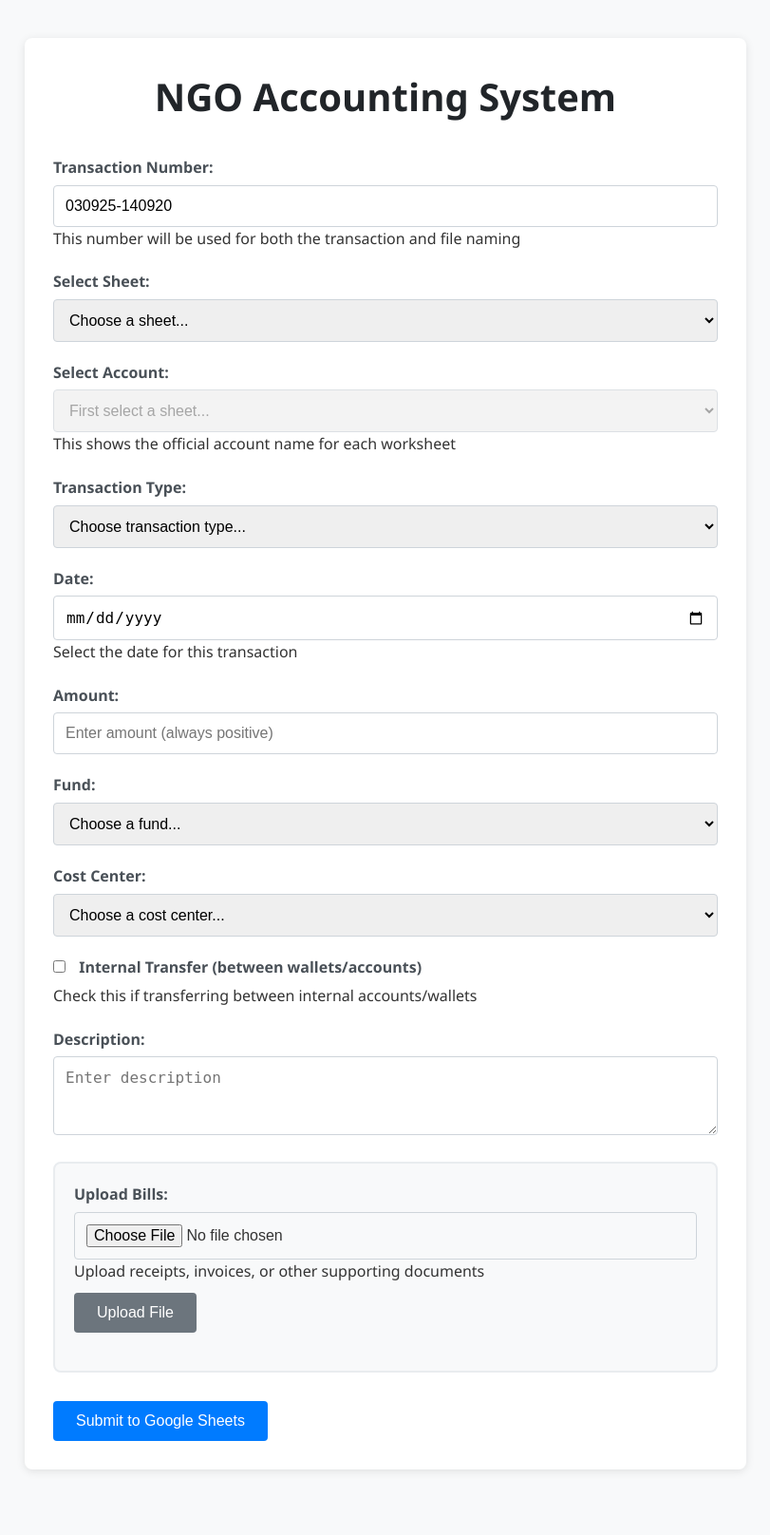
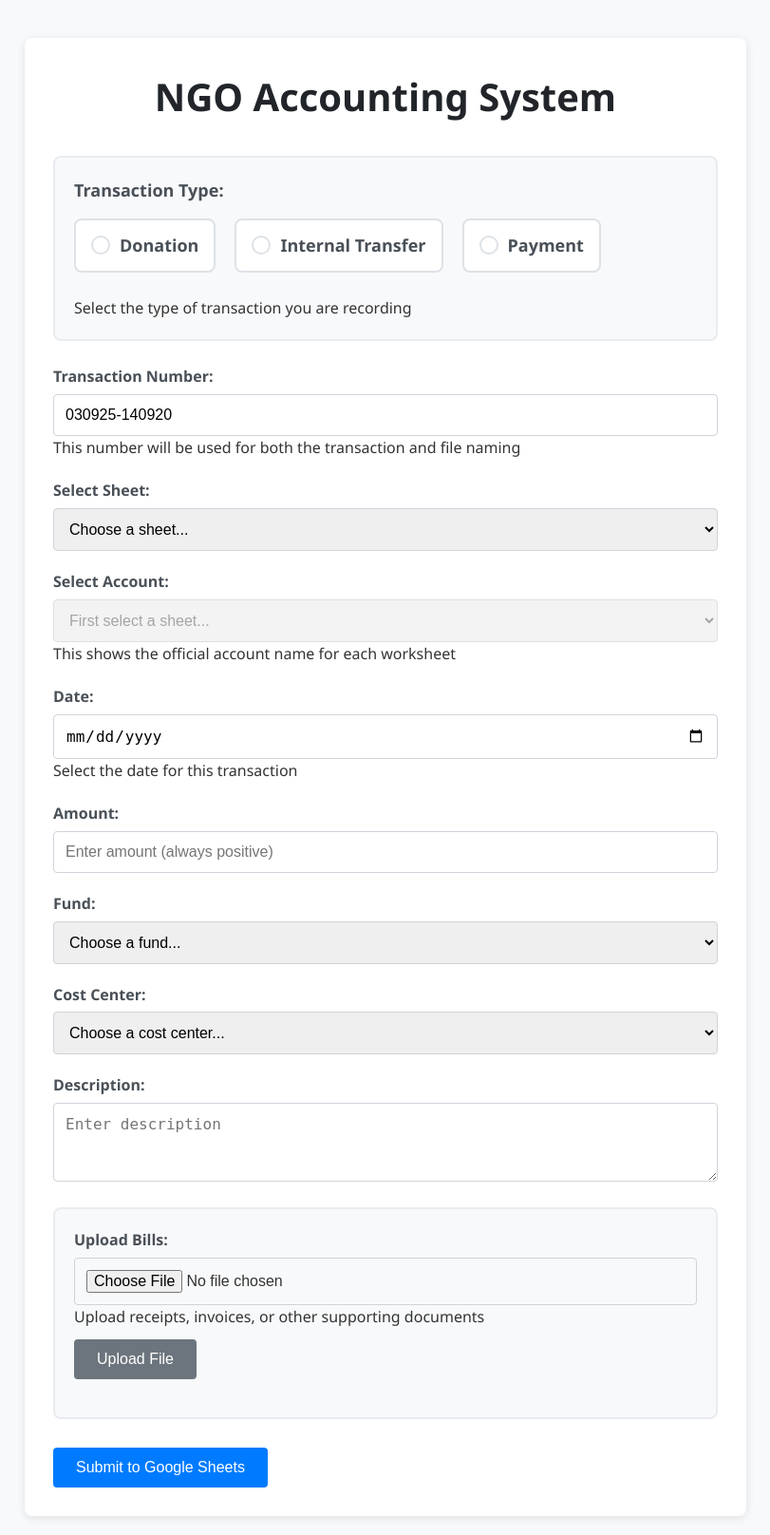
Before and after one commit to govinda-lienart/Sailor-Sheet, a Flask app: page / in a window 1280 px wide. Shown: the whole page at 95% size, without its empty margins (234-1045 px from the left). Before the commit the page ends 1549 px from the top, so only its background shows below. Run offline with Flask 3, Linux system fonts and the light colour scheme; data that the repository does not hold is empty.

Commit message:
Working app v13.2 Radio Buttons

```diff
--- a/app.py
+++ b/app.py
@@ -1,4 +1,6 @@
 # =============================================================================
+# Created: 2025-09-03 16:09:02
+# Status: ✅ WORKING - Ready for GitHub commit
 # Created: 2025-09-03 15:20:50
 # Status: ✅ WORKING - Ready for GitHub commit
 # Created: 2025-09-03 11:28:57
--- a/config.py
+++ b/config.py
@@ -1,4 +1,6 @@
 # =============================================================================
+# Created: 2025-09-03 16:09:02
+# Status: ✅ WORKING - Ready for GitHub commit
 # Created: 2025-09-03 15:20:50
 # Status: ✅ WORKING - Ready for GitHub commit
 # Created: 2025-09-03 11:28:57
--- a/file_upload_manager.py
+++ b/file_upload_manager.py
@@ -1,4 +1,6 @@
 # =============================================================================
+# Created: 2025-09-03 16:09:02
+# Status: ✅ WORKING - Ready for GitHub commit
 # Created: 2025-09-03 15:20:50
 # Status: ✅ WORKING - Ready for GitHub commit
 # Created: 2025-09-02 21:17:10
--- a/sheets_manager.py
+++ b/sheets_manager.py
@@ -1,4 +1,6 @@
 # =============================================================================
+# Created: 2025-09-03 16:09:02
+# Status: ✅ WORKING - Ready for GitHub commit
 # Created: 2025-09-03 15:20:50
 # Status: ✅ WORKING - Ready for GitHub commit
 # Created: 2025-09-03 11:28:57
--- a/static/css/style.css
+++ b/static/css/style.css
@@ -97,6 +97,113 @@
     text-align: center;
     font-size: 2.5rem;
     margin-bottom: 30px;
+}
+
+/* Simple Loading Text */
+.loading-container {
+    position: fixed;
+    top: 0;
+    left: 0;
+    width: 100%;
+    height: 100%;
+    background: linear-gradient(135deg, #667eea 0%, #764ba2 100%);
+    display: flex;
+    justify-content: center;
+    align-items: center;
+    z-index: 9999;
+    transition: opacity 0.3s ease;
+}
+
+.simple-loading {
+    text-align: center;
+}
+
+.loading-text {
+    color: #fff;
+    font-size: 24px;
+    font-weight: 600;
+    text-shadow: 0 2px 4px rgba(0,0,0,0.3);
+    font-family: 'Arial', sans-serif;
+    letter-spacing: 1px;
+}
+
+
+
+/* Transaction Type Radio Buttons */
+.transaction-type-group {
+    background-color: #f8f9fa;
+    padding: 20px;
+    border-radius: 8px;
+    border: 2px solid #e9ecef;
+    margin-bottom: 25px;
+}
+
+.transaction-type-group label {
+    font-weight: 700;
+    color: #495057;
+    margin-bottom: 15px;
+    font-size: 18px;
+}
+
+.radio-group {
+    display: flex;
+    gap: 20px;
+    margin-bottom: 10px;
+}
+
+.radio-option {
+    display: flex;
+    align-items: center;
+    cursor: pointer;
+    padding: 12px 16px;
+    background: #fff;
+    border: 2px solid #dee2e6;
+    border-radius: 8px;
+    transition: all 0.3s ease;
+    min-width: 140px;
+    justify-content: center;
+}
+
+.radio-option:hover {
+    border-color: #007bff;
+    background-color: #f8f9ff;
+}
+
+.radio-option input[type="radio"] {
+    display: none;
+}
+
+.radio-option input[type="radio"]:checked + .radio-custom {
+    background-color: #007bff;
+    border-color: #007bff;
+}
+
+.radio-option input[type="radio"]:checked + .radio-custom::after {
+    content: '';
+    position: absolute;
+    top: 50%;
+    left: 50%;
+    transform: translate(-50%, -50%);
+    width: 8px;
+    height: 8px;
+    background: #fff;
+    border-radius: 50%;
+}
+
+.radio-custom {
+    width: 20px;
+    height: 20px;
+    border: 2px solid #dee2e6;
+    border-radius: 50%;
+    margin-right: 10px;
+    position: relative;
+    transition: all 0.3s ease;
+}
+
+.radio-option:has(input[type="radio"]:checked) {
+    border-color: #007bff;
+    background-color: #f8f9ff;
+    box-shadow: 0 0 0 3px rgba(0, 123, 255, 0.1);
 }
 
 /* Transfer fields styling */
--- a/templates/index.html
+++ b/templates/index.html
@@ -8,14 +8,42 @@
      ============================================================================= -->
 
      <!DOCTYPE html>
-<!-- Updated: 2025-09-03 15:20:50 - Ready for GitHub commit -->
+<!-- Updated: 2025-09-03 16:09:02 - Ready for GitHub commit -->
      <html>
      <head>
          <title>NGO Accounting - Data Entry</title>
          <link rel="stylesheet" href="{{ url_for('static', filename='css/style.css') }}">
+         <script>
+             // Show loading text immediately when script runs (before DOM loads)
+             (function() {
+                 // This runs immediately when the script tag is encountered
+                 var loadingDiv = document.createElement('div');
+                 loadingDiv.id = 'loadingAnimation';
+                 loadingDiv.className = 'loading-container';
+                 loadingDiv.style.display = 'block';
+                 loadingDiv.innerHTML = '<div class="simple-loading"><div class="loading-text">Loading: Google Accounting System...</div></div>';
+
+                 // Insert at the very beginning of body
+                 document.body.insertBefore(loadingDiv, document.body.firstChild);
+
+                 // Hide it after DOM is ready
+                 document.addEventListener('DOMContentLoaded', function() {
+                     setTimeout(function() {
+                         if (loadingDiv) {
+                             loadingDiv.style.opacity = '0';
+                             setTimeout(function() {
+                                 loadingDiv.style.display = 'none';
+                             }, 100);
+                         }
+                     }, 100);
+                 });
+             })();
+         </script>
      </head>
 
      <body>
+
+
          <div class="container">
              <div class="form-container">
                  <h1>NGO Accounting System</h1>
@@ -32,6 +60,29 @@
 
                  <!-- MAIN FORM -->
                  <form method="POST" id="mainForm" onsubmit="return handleFormSubmit(event)">
+                     <!-- TRANSACTION TYPE SELECTOR - TOP PRIORITY -->
+                     <div class="form-group transaction-type-group">
+                         <label>Transaction Type:</label>
+                         <div class="radio-group">
+                             <label class="radio-option">
+                                 <input type="radio" name="transaction_category" value="donation" required onchange="handleTransactionTypeChange()">
+                                 <span class="radio-custom"></span>
+                                 Donation
+                             </label>
+                             <label class="radio-option">
+                                 <input type="radio" name="transaction_category" value="internal_transfer" required onchange="handleTransactionTypeChange()">
+                                 <span class="radio-custom"></span>
+                                 Internal Transfer
+                             </label>
+                             <label class="radio-option">
+                                 <input type="radio" name="transaction_category" value="payment" required onchange="handleTransactionTypeChange()">
+                                 <span class="radio-custom"></span>
+                                 Payment
+                             </label>
+                         </div>
+                         <div class="form-text">Select the type of transaction you are recording</div>
+                     </div>
+
                      <div class="form-group">
                          <label>Transaction Number:</label>
                          <input type="text" id="transactionNumberDisplay" readonly value="Generating...">
@@ -56,14 +107,7 @@
                          <div class="form-text">This shows the official account name for each worksheet</div>
                      </div>
 
-                     <div class="form-group">
-                         <label>Transaction Type:</label>
-                         <select name="transaction_type" required>
-                             <option value="">Choose transaction type...</option>
-                             <option value="debit">Debit (Money Out)</option>
-                             <option value="credit">Credit (Money In)</option>
-                         </select>
-                     </div>
+
 
                      <div class="form-group">
                          <label>Date:</label>
@@ -100,14 +144,7 @@
                          </select>
                      </div>
 
-                     <!-- TRANSFER TYPE SECTION -->
-                     <div class="form-group">
-                         <label>
-                             <input type="checkbox" id="internalTransferCheck" name="transfer_type" value="internal" onchange="toggleTransferFields()">
-                             Internal Transfer (between wallets/accounts)
-                         </label>
-                         <div class="form-text">Check this if transferring between internal accounts/wallets</div>
-                     </div>
+
 
                      <!-- TRANSFER ACCOUNT FIELDS -->
                      <div id="transferFields" style="display: none;">
@@ -189,8 +226,8 @@
                  }
              });
 
-             function toggleTransferFields() {
-                 const checkbox = document.getElementById('internalTransferCheck');
+             function handleTransactionTypeChange() {
+                 const selectedType = document.querySelector('input[name="transaction_category"]:checked').value;
                  const transferFields = document.getElementById('transferFields');
                  const destSelect = document.getElementById('destinationAccountSelect');
                  const fundGroup = document.querySelector('.form-group:has(select[name="fund_id"])');
@@ -198,9 +235,9 @@
                  const fundSelect = document.querySelector('select[name="fund_id"]');
                  const costCenterSelect = document.querySelector('select[name="cost_center_id"]');
 
-                 if (checkbox.checked) {
+                 if (selectedType === 'internal_transfer') {
+                     // Show transfer fields and populate destination dropdown
                      transferFields.style.display = 'block';
-                     // Populate destination account dropdown when internal transfer is selected
                      populateDestinationAccountDropdown();
 
                      // Hide Fund and Cost Center fields completely
@@ -211,9 +248,10 @@
                      if (fundSelect) fundSelect.removeAttribute('required');
                      if (costCenterSelect) costCenterSelect.removeAttribute('required');
                  } else {
+                     // Hide transfer fields for Donation and Payment
                      transferFields.style.display = 'none';
-                     // Clear destination selection when unchecked
-                     destSelect.value = '';
+                     // Clear destination selection
+                     if (destSelect) destSelect.value = '';
 
                      // Show Fund and Cost Center fields again
                      if (fundGroup) fundGroup.style.display = 'block';
--- a/templates/thank_you.html
+++ b/templates/thank_you.html
@@ -5,7 +5,7 @@
      Status: ✅ WORKING - Clean success page
      ============================================================================= -->
 <!DOCTYPE html>
-<!-- Updated: 2025-09-03 15:20:50 - Ready for GitHub commit -->
+<!-- Updated: 2025-09-03 16:09:02 - Ready for GitHub commit -->
 <html>
 <head>
     <title>Thank You - NGO Accounting</title>
```
Also changed, not shown: Context/glosery.md (+62 -4 lines).
